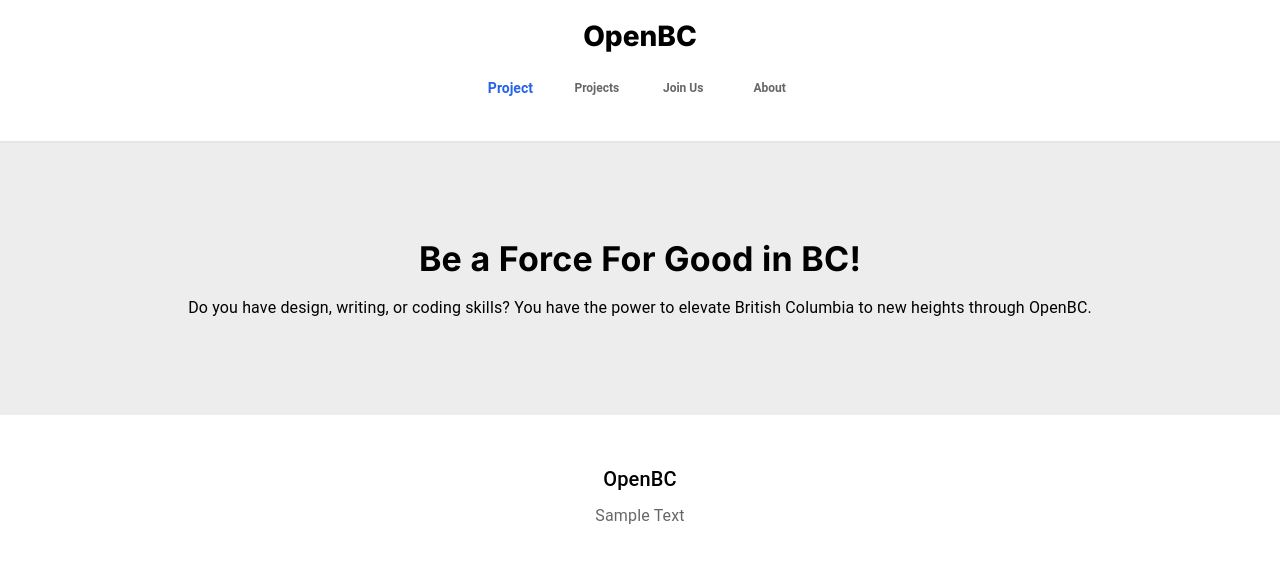
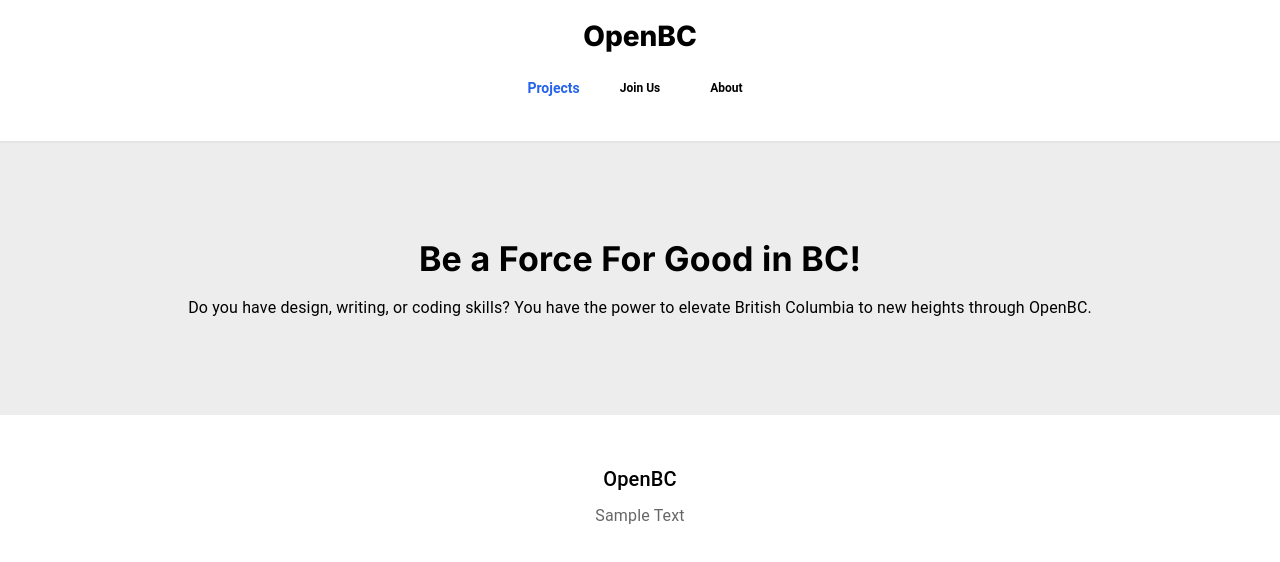
Before and after one commit to OpenBCca/openbc-web, a Next.js app: page / in a window 1280 px wide. Shown: the top 562 px of the page. Built offline with nearby package versions, Linux system fonts and the light colour scheme.

Commit message:
"Project" BottomNavigationAction Removed
Though I still need to fix the inconsistent nav element colouring

```diff
--- a/src/components/header/header.tsx
+++ b/src/components/header/header.tsx
@@ -44,7 +44,6 @@ function Header() {
             OpenBC
           </Link>
         </Box>
-
         <BottomNavigation
           showLabels
           value={value}
@@ -59,27 +58,30 @@ function Header() {
         >
           <BottomNavigationAction
             role="button"
-            label="Project"
-            href="/project"
-            sx={headerStyle.link}
-          />
-          <BottomNavigationAction
-            role="button"
             label="Projects"
             href="/projects"
-            sx={headerStyle.link}
+            sx={{
+              ...headerStyle.link,
+              color: location.pathname === '/join-us' ? '#2563eb' : 'inherit', // Change color for current page
+            }}
           />
           <BottomNavigationAction
             role="button"
             label="Join Us"
             href="/join-us"
-            sx={headerStyle.link}
+            sx={{
+              ...headerStyle.link,
+              color: location.pathname === '/join-us' ? '#2563eb' : 'inherit', // Change color for current page
+            }}
           />
           <BottomNavigationAction
             role="button"
             label="About"
-            href="about"
-            sx={headerStyle.link}
+            href="/about"
+            sx={{
+              ...headerStyle.link,
+              color: location.pathname === '/join-us' ? '#2563eb' : 'inherit', // Change color for current page
+            }}
           />
         </BottomNavigation>
         <Box
```
Also changed, not shown: src/app/project/page.tsx (deleted, +0 -9 lines).
